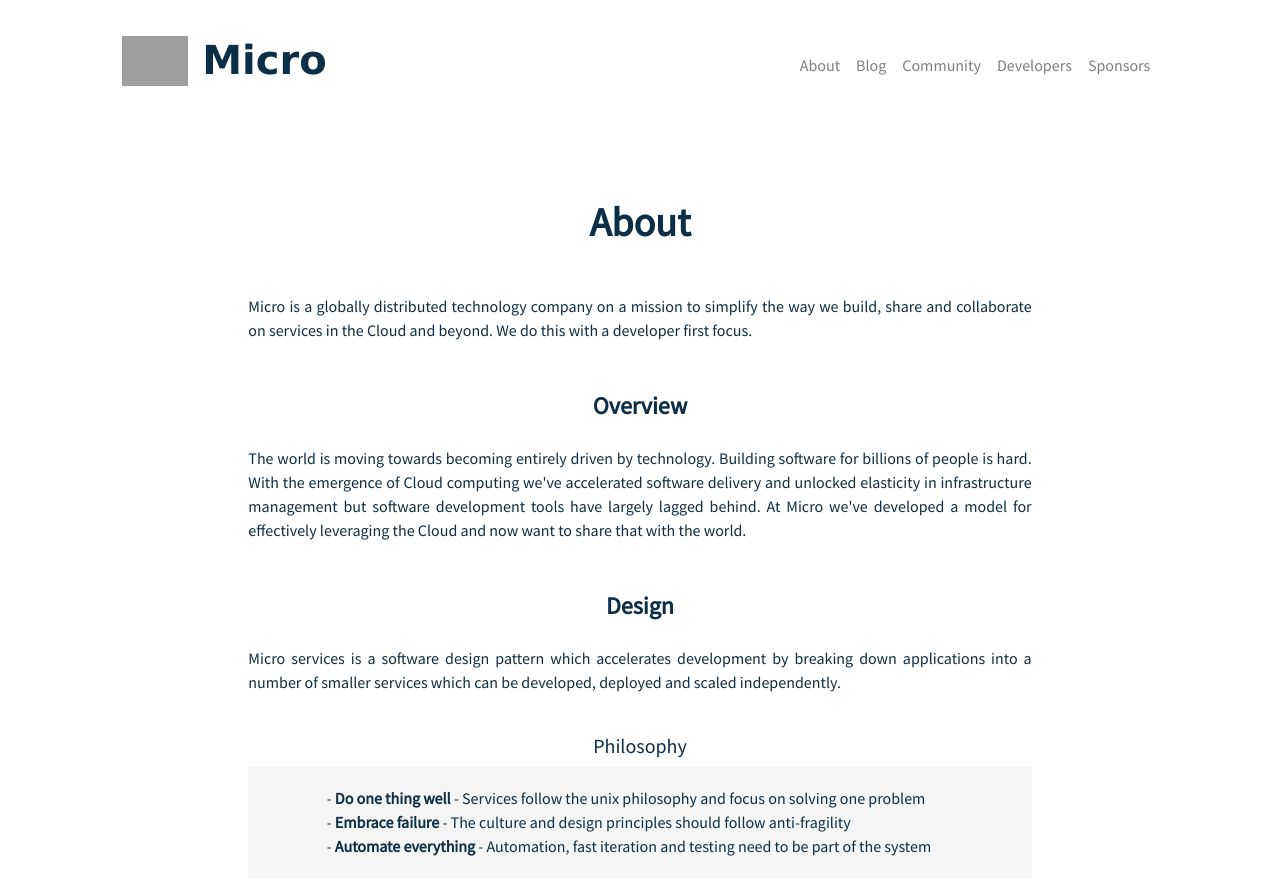
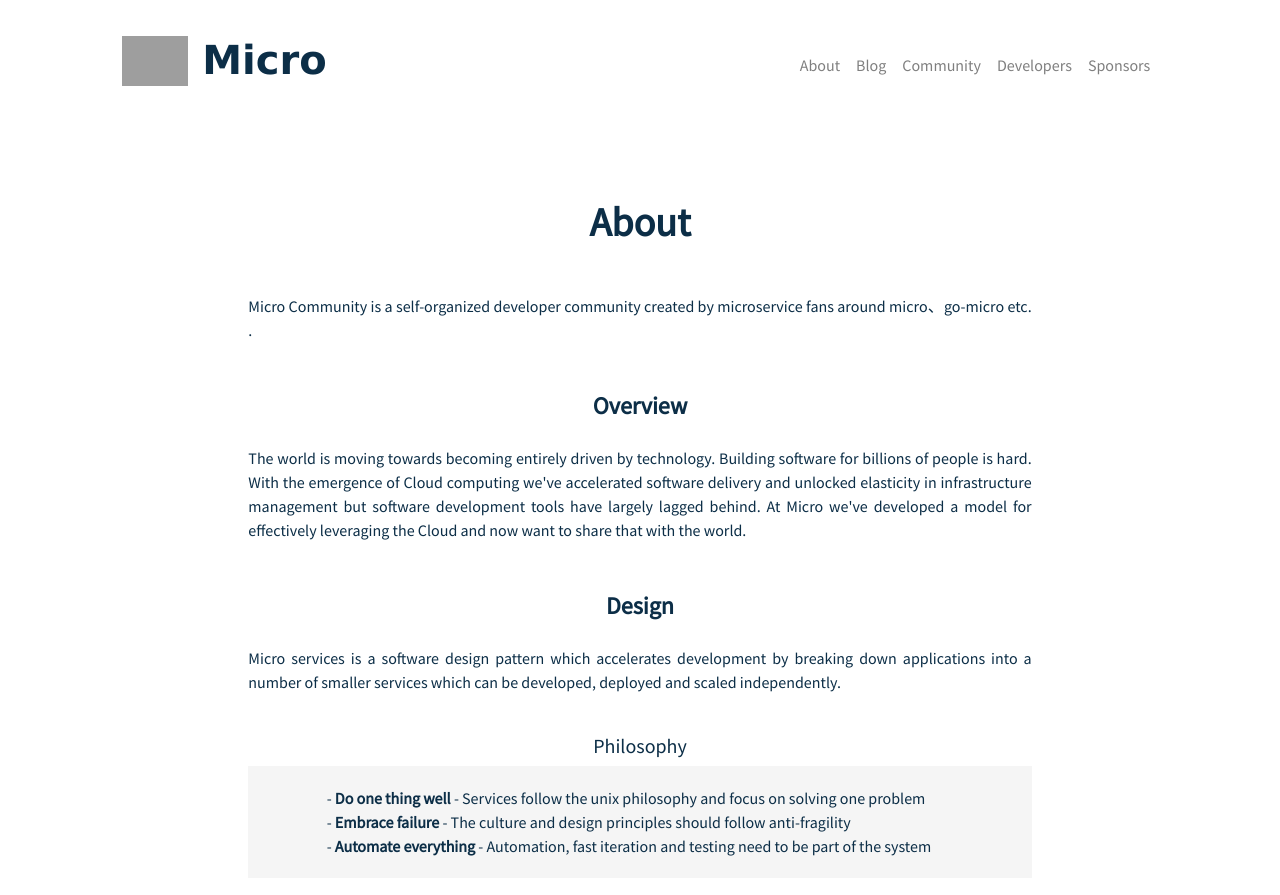
Before and after one commit to micro-community/go-micro-v2-doc, a Jekyll site: the page about.html, which Jekyll copies as it is, in a window 1280 px wide and 900 px high. Shown: the top 895 px of the window. Built offline with Jekyll 4.4.1, drawn with Linux system fonts in a browser that asks for light colours; nearby versions of some CDN libraries; grey boxes are pictures that could not be loaded.

Commit message:
update content and links

```diff
--- a/about.html
+++ b/about.html
@@ -45,11 +45,11 @@
                 <div class="collapse navbar-collapse" id="micro-nav" style="margin-top:10px;">
                     <ul class="navbar-nav ml-auto">
 			    <li role="separator" class="divider"><hr /></li>
-			    <li class="nav-item"><a href="website/about.html" class="nav-link">About</a></li>
+			    <li class="nav-item"><a href="/about.html" class="nav-link">About</a></li>
 			    <li class="nav-item"><a href="https://medium.com/microhq" class="nav-link">Blog</a></li>
 			    <li class="nav-item"><a href="https://slack.micro.mu" class="nav-link">Community</a></li>
 			    <li class="nav-item"><a href="https://dev.m3o.com" class="nav-link">Developers</a></li>
-			    <li class="nav-item"><a href="https://github.com/sponsors/micro" class="nav-link">Sponsors</a></li>
+			    <li class="nav-item"><a href="https://github.com/sponsors/micro-community" class="nav-link">Sponsors</a></li>
 		    </ul>
                 </div>
                 </nav>
@@ -64,9 +64,7 @@
 			<p>&nbsp;</p>
                     </center>
 		    <div>
-  			<p>Micro is a globally distributed technology company on a mission to
-			simplify the way we build, share and collaborate on services in the
-			Cloud and beyond. We do this with a developer first focus.</p>
+  			<p>Micro Community is a self-organized developer community created by microservice fans around micro、go-micro etc. .</p>
 
 			<h4><b>Overview</b></h4>
 
```
Also changed, not shown: index.html (+7 -6 lines), README.md.
